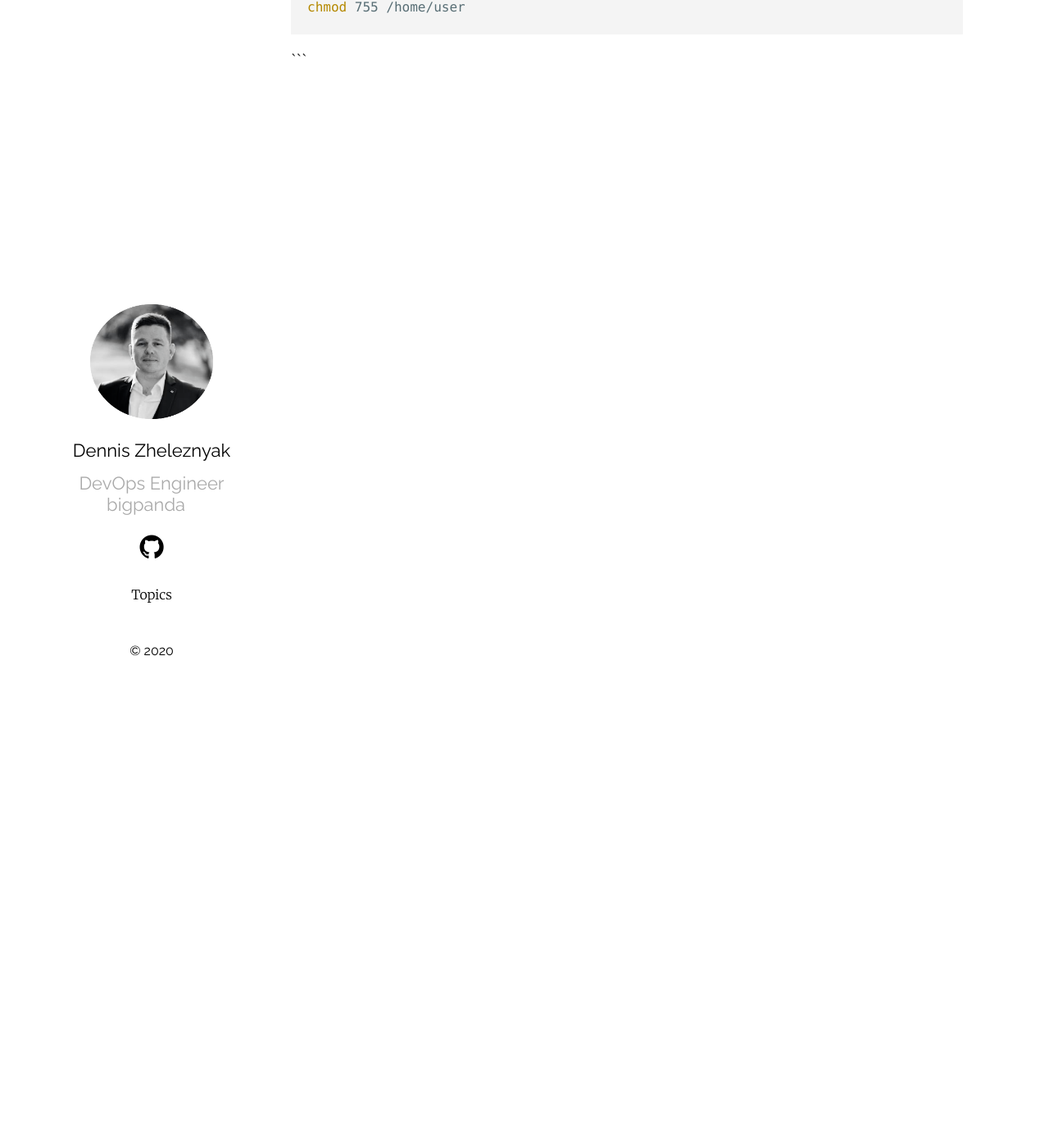
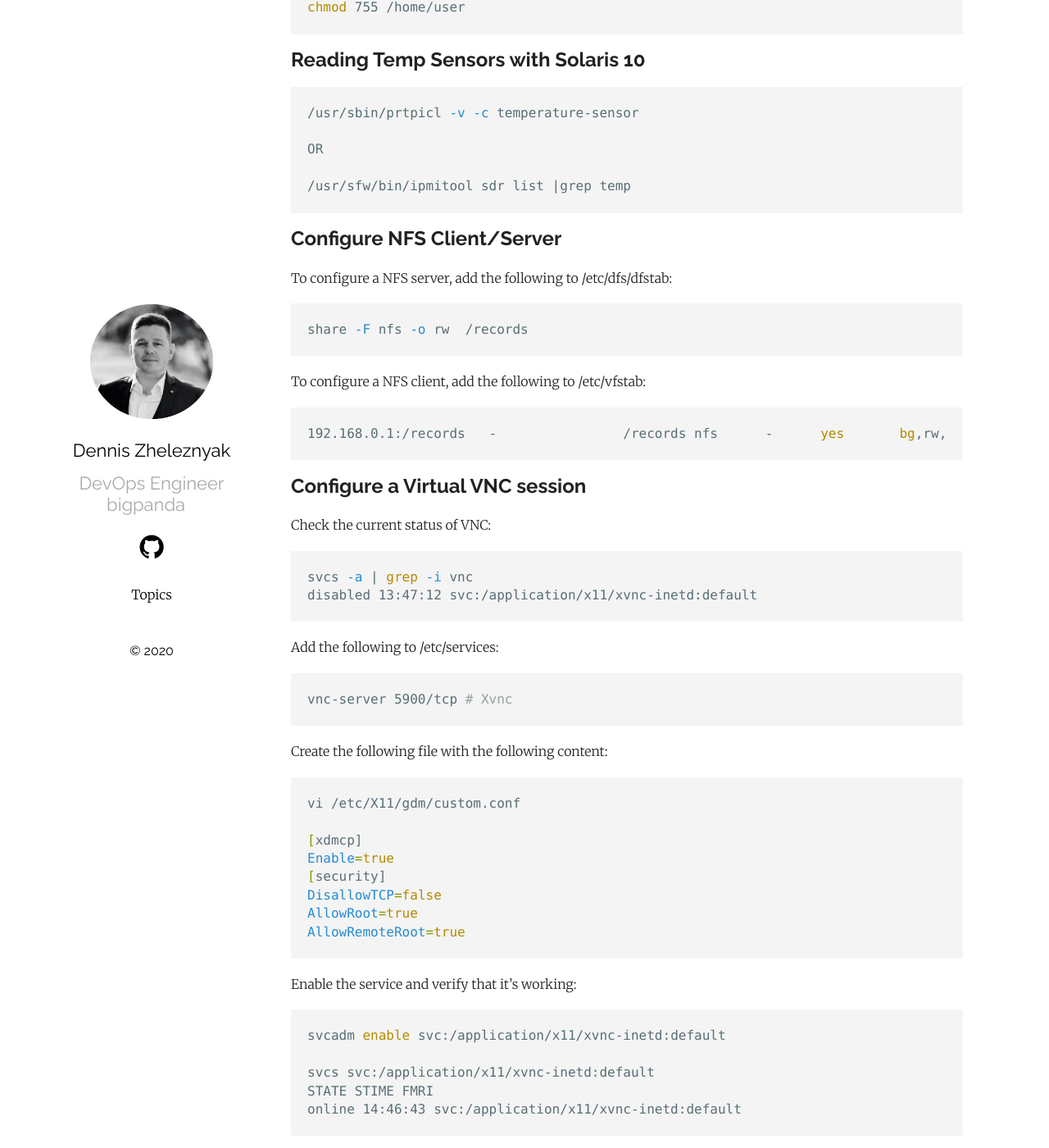
Before and after one commit to denzhel/denzhel.github.io, a Jekyll site: the page built from _posts/2020-05-16-past-solaris.md, in a window 1280 px wide and 1400 px high, scrolled down 8122 px. Shown: the whole window at 82% size. Built offline with Jekyll 4.4.1, drawn with Linux system fonts in a browser that asks for light colours; comment, search, counter and statistics services are not loaded; some of the changed text lies outside the part shown.

Commit message:
add more issues

````diff
--- a/_posts/2020-05-16-past-solaris.md
+++ b/_posts/2020-05-16-past-solaris.md
@@ -323,4 +323,84 @@ Also, please make sure that the user with the auto login have the proper permiss
 ```shell
 chmod 755 /home/user
 ```
+
+## Reading Temp Sensors with Solaris 10
+```shell
+/usr/sbin/prtpicl -v -c temperature-sensor
+
+OR
+
+/usr/sfw/bin/ipmitool sdr list |grep temp
 ```
+
+## Configure NFS Client/Server
+To configure a NFS server, add the following to /etc/dfs/dfstab:
+```shell
+share -F nfs -o rw  /records
+```
+
+To configure a NFS client, add the following to /etc/vfstab:
+```shell
+192.168.0.1:/records   -                /records nfs      -      yes       bg,rw,soft
+```
+
+## Configure a Virtual VNC session
+Check the current status of VNC:
+```shell
+svcs -a | grep -i vnc
+disabled 13:47:12 svc:/application/x11/xvnc-inetd:default
+```
+
+Add the following to /etc/services:
+```shell
+vnc-server 5900/tcp # Xvnc
+```
+
+Create the following file with the following content:
+```shell
+vi /etc/X11/gdm/custom.conf
+
+[xdmcp]
+Enable=true
+[security]
+DisallowTCP=false
+AllowRoot=true
+AllowRemoteRoot=true
+```
+
+Enable the service and verify that it's working:
+```shell
+svcadm enable svc:/application/x11/xvnc-inetd:default
+
+svcs svc:/application/x11/xvnc-inetd:default
+STATE STIME FMRI
+online 14:46:43 svc:/application/x11/xvnc-inetd:default
+```
+
+Change the resolution of the vnc:
+```shell
+inetadm -m svc:/application/x11/xvnc-inetd:default exec="/usr/X11/bin/Xvnc \\ -geometry 1280x720 -inetd -query localhost -once securitytypes=none"
+```
+
+Make the session persistent:
+```shell
+inetadm -m svc:/application/x11/xvnc-inetd:default wait=TRUE
+```
+
+If you see a green screen with an X, verify the following:
+```shell
+ps –ef |grep –i dtlogin
+
+/usr/dt/bin/dtlogin -daemon -udpPort 0
+```
+
+Run the following to fix it:
+```shell
+svccfg -s cde-login setprop 'dtlogin/args=""'
+```
+
+Restart the services:
+```shell
+svcadm restart cde-login
+svcadm restart svc:/application/x11/xvnc-inetd:default
+```
````
